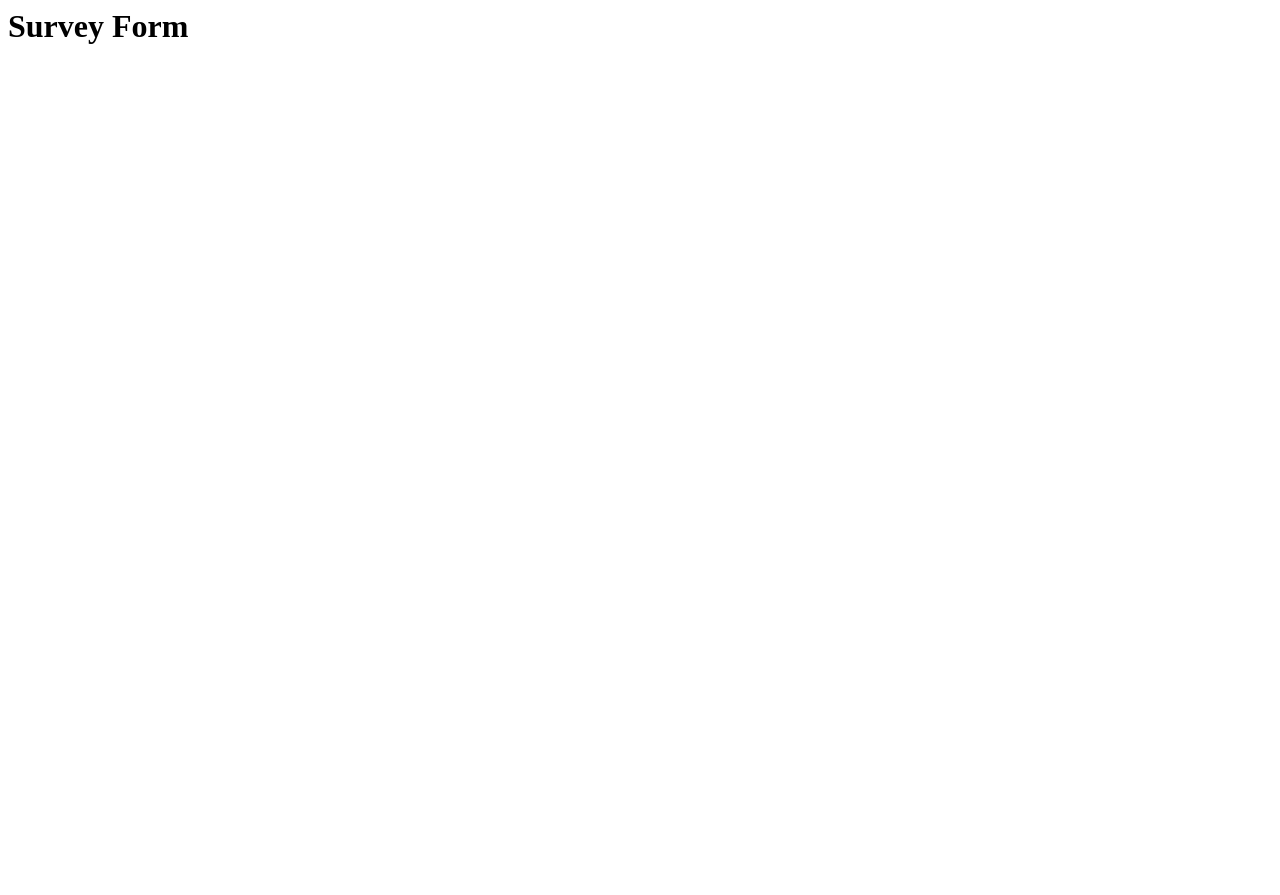
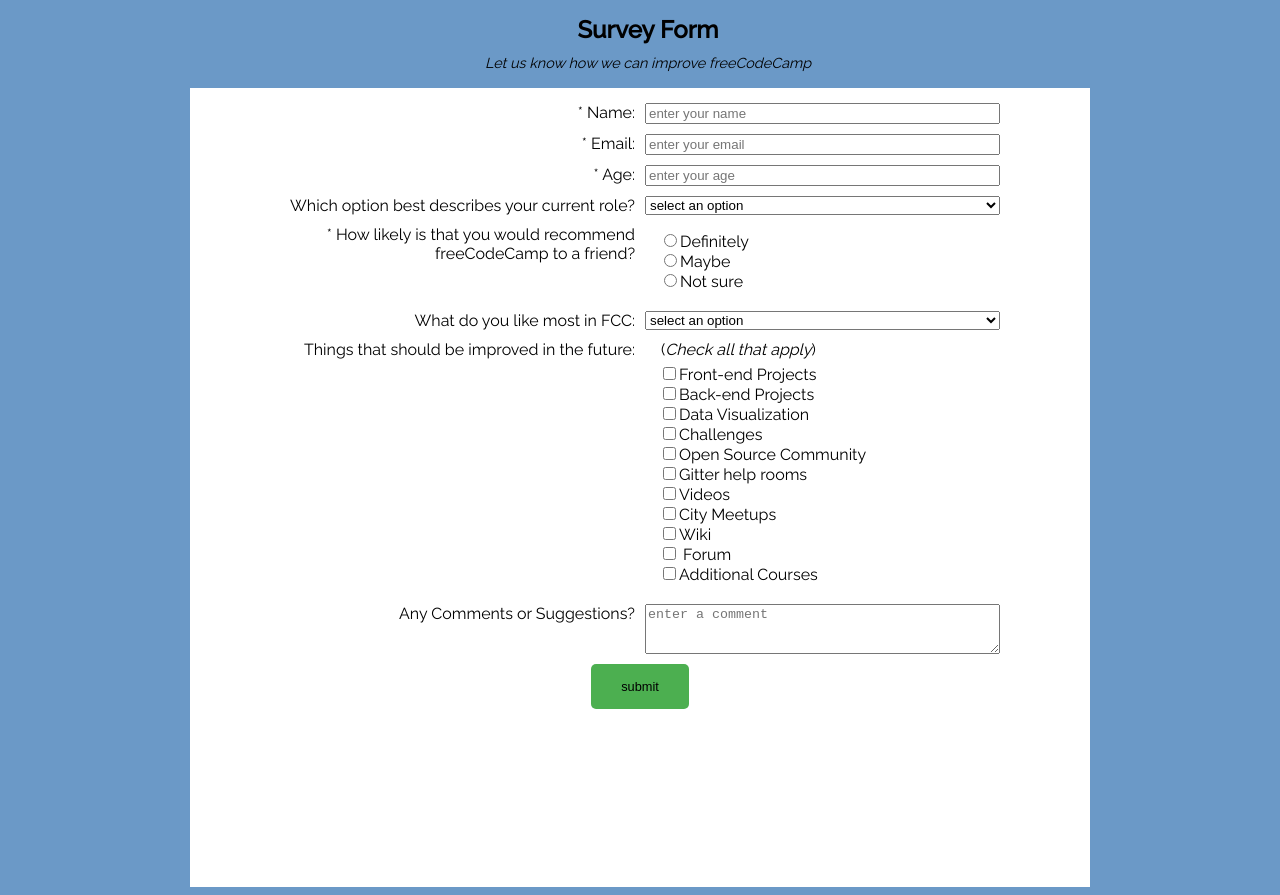
Before and after one commit to farukwebcode21/Survey_Form, a plain HTML site: page index.html in a window 1280 px wide. Before the commit the page ends 800 px from the top, so only its background shows below. Drawn offline with Linux system fonts and the light colour scheme.

Commit message:
survery complete

```diff
--- a/index.html
+++ b/index.html
@@ -1,8 +1,90 @@
+<script src="https://cdn.freecodecamp.org/testable-projects-fcc/v1/bundle.js"></script>
+
+<!--
+Hello Camper!
+For now, the test suite only works in Chrome! Please read the README below in the JS Editor before beginning. Feel free to delete this message once you have read it. Good luck and Happy Coding!
+- The freeCodeCamp Team
+-->
 <head>
-    <title>Build a survey form -freecodecamp</title>
+  <title>build a survey form - freecodecamp</title>
+  <link rel="stylesheet" href="style.css">
 </head>
+
 <body>
-    <header>
-        <h1 id="title">Survey Form</h1>
-    </header>
+  <header>
+    <section class="title-text">
+      <h1 id="title">Survey Form</h1>
+      <p id="description" class="title-text"><em style="font-size: 90%;">Let us know how we can improve freeCodeCamp</em></p>
+    </section>
+  </header>
+
+  <main>
+    <form id="survey-form">
+      <section id="survey-fields">
+        <!-- identification fields -->
+        <label for="name" id="name-label">* Name:</label>
+        <input id="name" type="text" placeholder="enter your name" required>
+        <label for="Email" id="email-label">* Email:</label>
+        <input id="email" type="email" placeholder="enter your email" required>
+        <label for="number" id="number-label">* Age:</label>
+        <input id="number" type="number" placeholder="enter your age" min=1 max=125 required>
+
+        <!-- Which option best describes your current role -->
+        <label for="dropdown">Which option best describes your current role?</label>
+        <select id="dropdown" form="survey-form">
+          <option value="" disabled selected>select an option</option>
+          <option value="student">Student</option>
+          <option value="full-time-job">Full time job</option>
+          <option value="full-time-learner">Full time learner</option>
+          <option value="prefer-not">Prefer not to say</option>
+          <option value="other">Other</option>
+        </select>
+
+        <!-- How likely is that you would recommend freeCodeCamp to a friend -->
+        <label for="recommendation">* How likely is that you would recommend freeCodeCamp to a friend?</label>
+        <fieldset id="recommendation">
+          <label for="r_definitely"><input type="radio" name="recommend" id="r_definitely" value="definitely" required>Definitely</label>
+          <label for="r_maybe"><input type="radio" name="recommend" id="r_maybe" value="maybe" required>Maybe</label>
+          <label for="r_not_sure"><input type="radio" name="recommend" id="r_not_sure" value="notsure" required>Not sure</label>
+        </fieldset>
+
+        <!-- What do you like most in FCC -->
+        <label for="likethemost">What do you like most in FCC:</label>
+        <select id="likethemost">
+          <option value="" disabled selected>select an option</option>
+          <option value="challenges">Challenges</option>
+          <option value="projects">Projects</option>
+          <option value="community">Community</option>
+          <option value="open-source">Open Source</option>
+        </select>
+
+        <!-- Things that should be improved in the future -->
+        <label for="improvements">Things that should be improved in the future:</label>
+        <fieldset id="improvements">
+          <legend>(<em>Check all that apply</em>)</legend>
+          <label for="c-fep"><input type="checkbox" name="improve-checks" id="c-fep" value="fep">Front-end Projects</label>
+          <label for="c-bep"><input type="checkbox" name="improve-checks" id="c-bep" value="bep">Back-end Projects</label>
+          <label for="c-datav"><input type="checkbox" name="improve-checks" id="c-datav" value="datav">Data Visualization</label>
+          <label for="c-chlgs"><input type="checkbox" name="improve-checks" id="c-chlgs" value="chlgs">Challenges</label>
+          <label for="c-osc"><input type="checkbox" name="improve-checks" id="c-osc" value="osc">Open Source Community</label>
+          <label for="c-ghr"><input type="checkbox" name="improve-checks" id="c-ghr" value="ghr">Gitter help rooms</label>
+          <label for="c-vid"><input type="checkbox" name="improve-checks" id="c-vid" value="vid">Videos</label>
+          <label for="c-meet"><input type="checkbox" name="improve-checks" id="c-meet" value="meet">City Meetups</label>
+          <label for="c-wiki"><input type="checkbox" name="improve-checks" id="c-wiki" value="wiki">Wiki</label>
+          <label for="c-forum"><input type="checkbox" name="improve-checks" id="c-forum" value="forum">
+Forum</label>
+          <label for="c-addcours"><input type="checkbox" name="improve-checks" id="c-addcours" value="addcours">Additional Courses</label>
+        </fieldset>
+
+        <!-- Any Comments or Suggestions -->
+        <label for="comments">Any Comments or Suggestions?</label>
+        <textarea style="height:50px;resize:vertical;" id="comments" placeholder="enter a comment"></textarea>
+      </section>
+
+      <!-- submit -->
+      <button id="submit">submit</button>
+
+    </form>
+  </main>
+
 </body>
--- a/style.css
+++ b/style.css
@@ -0,0 +1,129 @@
+@import url(https://fonts.googleapis.com/css?family=Raleway:400,500);
+
+body {
+  --background-c: hsl(210, 45%, 60%);
+  background-color: var(--background-c, lightgray);
+  display: flex;
+  flex-direction: column;
+  font-family: "Raleway", Helvetica, sans-serif;
+}
+
+@media (max-width: 400px) {
+  body {
+    font-size: 13px;
+  }
+}
+
+h1 {
+  margin-bottom: 5px;
+}
+
+header {
+  padding-bottom: 15px;
+  position: fixed;
+  background-color: var(--background-c, lightgray);
+  width: 100%;
+  z-index: 1;
+  top: 0%;
+}
+
+main {
+  background-color: hsl(200, 60%, 100%);
+  height: 100%;
+  max-width: 900px;
+  margin: auto;
+  margin-bottom: 80px;
+  padding-bottom: 10px;
+  padding-top: 5px;
+  position: relative;
+  top: 80px;
+}
+
+@media (max-width: 400px) {
+  main {
+    top: 65px;
+  }
+}
+
+.title-text {
+  margin: auto;
+  margin-top: -5px;
+  text-align: center;
+}
+
+#description {
+  margin-top: 10px;
+}
+
+#survey-form {
+  display: flex;
+  flex-direction: column;
+  align-items: center;
+}
+
+#survey-fields {
+  margin-left: 10%;
+  margin-right: 10%;
+  margin-top: 10px;
+  margin-bottom: 10px;
+  display: grid;
+  grid-gap: 10px;
+}
+
+@media (max-width: 600px) {
+  #survey-fields {
+    grid-template-columns: 1fr;
+  }
+  label {
+    text-align: left;
+  }
+}
+
+@media (min-width: 600px) {
+  #survey-fields {
+    grid-template-columns: 1fr 1fr;
+  }
+  label {
+    text-align: right;
+  }
+}
+
+fieldset {
+  display: flex;
+  flex-direction: column;
+  align-items: flex-start;
+  border: 0;
+  min-width: 100%;
+}
+
+fieldset label:hover {
+  font-weight: bold;
+}
+
+/* #submit {
+  margin: auto;
+  background-color: var(--background-c, lightgray);
+  border-radius: 8px;
+  padding: 5px 12px 5px 12px;
+  margin-top: 5px;
+  font-size: 85%;
+  border: none;
+} */
+
+
+#submit {
+  background-color: #4CAF50;
+  padding: 15px 30px;
+  border: none;
+  text-decoration: none;
+  border-radius: 5px;
+  font-size: 80%;
+}
+
+/* #btn{
+  background-color: #4CAF50;
+  padding: 15px 30px;
+  border: none;
+  text-decoration: none;
+  border-radius: 5px;
+} */
```
